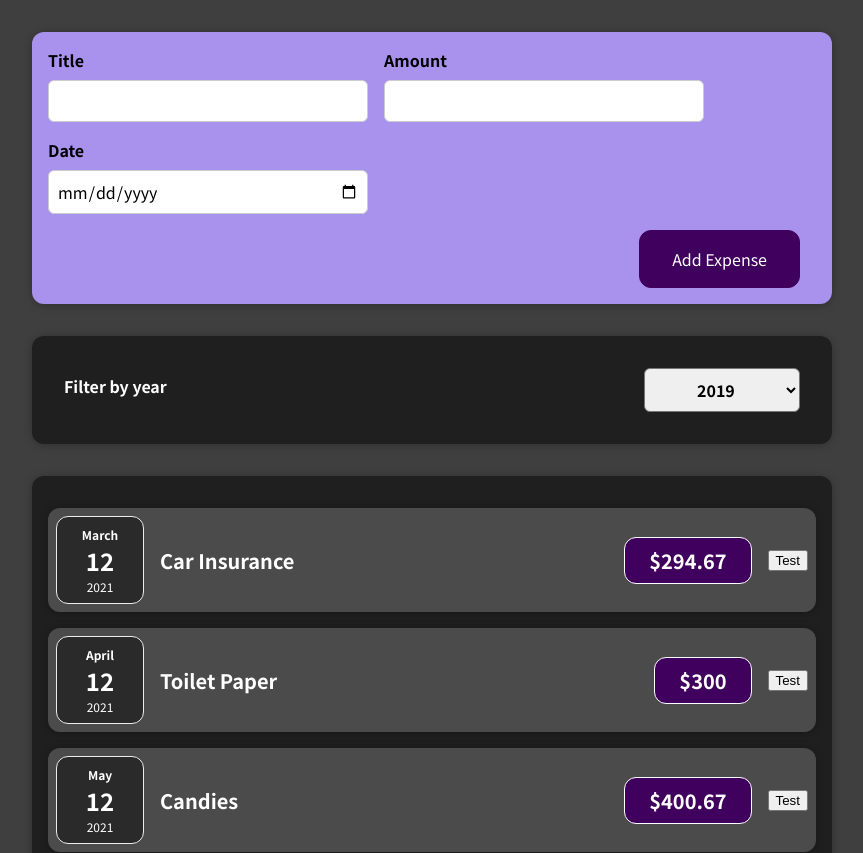
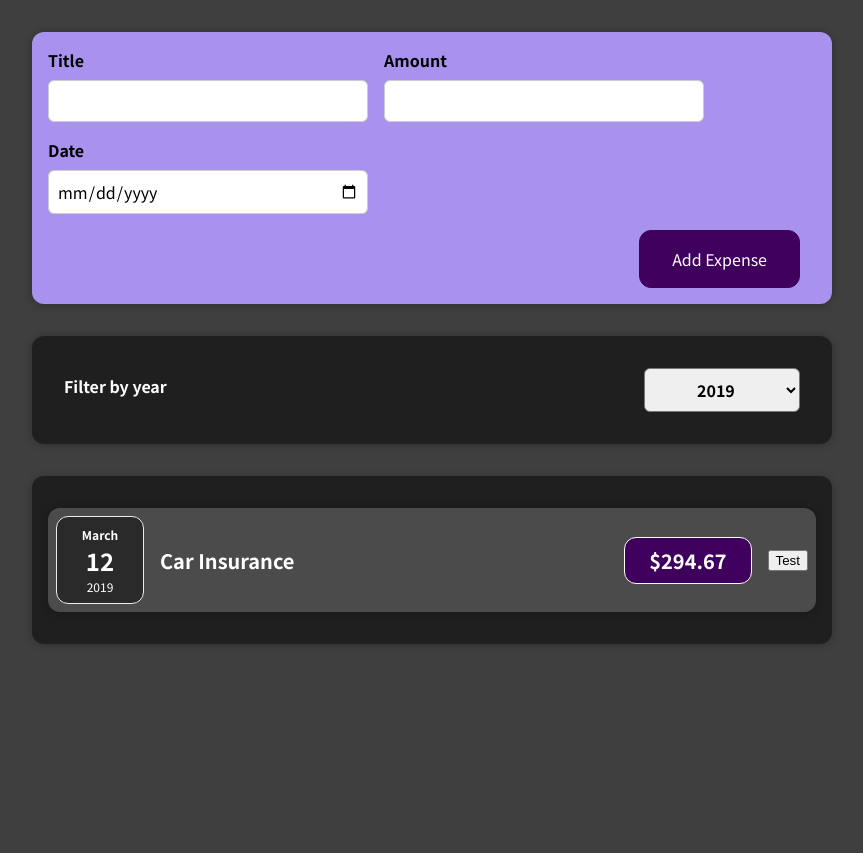
Before and after one commit to motifaithed/react-complete-guide, a React (Create React App) app: page / in a window 1280 px wide. Shown: the top 853 px of the page, without its empty margins (208-1071 px from the left). After the commit the page ends 800 px from the top, so only its background shows below. Built offline with nearby package versions, Linux system fonts and the light colour scheme.

Commit message:
65-66-67 Stateful Lists | Understanding Keys | Adding conditional Return

```diff
--- a/src/App.js
+++ b/src/App.js
@@ -1,27 +1,42 @@
-
-import React from "react";
+import React, { useState } from "react";
 import NewExpense from "./components/NewExpense/NewExpense";
 import Expenses from "./components/Expenses/Expenses";
 
+const expenseData = [
+  {
+    id: "e1",
+    title: "Car Insurance",
+    amount: 294.67,
+    date: new Date(2019, 2, 12),
+  },
+  {
+    id: "e2",
+    title: "Toilet Paper",
+    amount: 300.0,
+    date: new Date(2020, 3, 12),
+  },
+  { id: "e3", title: "Candies", amount: 400.67, date: new Date(2021, 4, 12) },
+  {
+    id: "e4",
+    title: "Chocolates",
+    amount: 250.68,
+    date: new Date(2021, 5, 12),
+  },
+];
+
 function App() {
-  const expenses = [
-    { id:"e1",title: "Car Insurance", amount: 294.67, date: new Date(2021, 2, 12) },
-    { id:"e2",title: "Toilet Paper", amount: 300.00, date: new Date(2021, 3, 12) },
-    { id:"e3",title: "Candies", amount: 400.67, date: new Date(2021, 4, 12) },
-    { id:"e4",title: "Chocolates", amount: 250.68, date: new Date(2021, 5, 12) },
-  ];
+  const [expenses, setExpenses] = useState(expenseData);
 
-  const addExpenseDataHandler = (data)=>{
-    console.log('You are on app js');
-    const returnedData = {
-      ...data
-    }
-    console.log(returnedData);
-  }
+  const addExpenseDataHandler = (data) => {
+    console.log("You are on app js");
+    setExpenses((previousExpense) => {
+      return [data, ...previousExpense];
+    });
+  };
 
   return (
     <div>
-      <NewExpense onAddExpense = {addExpenseDataHandler}></NewExpense>
+      <NewExpense onAddExpense={addExpenseDataHandler}></NewExpense>
       <Expenses item={expenses}></Expenses>
     </div>
   );
--- a/src/components/Expenses/Expenses.js
+++ b/src/components/Expenses/Expenses.js
@@ -6,11 +6,27 @@ import "./Expenses.css";
 
 function Expenses(props) {
   const [filteredYear, setFilteredYear] = useState("2019");
-  console.log(filteredYear);
   const setFilteredYearHandler = (receivedYear) => {
     setFilteredYear(receivedYear);
     console.log("You are at expenses component");
   };
+
+  const filteredExpenses = props.item.filter(
+    (expense) => expense.date.getFullYear().toString() === filteredYear
+  );
+
+  let conditionalContent = <p>No data found</p>;
+
+  if (filteredExpenses.length > 0) {
+    conditionalContent = filteredExpenses.map((expense) => (
+      <ExpenseItem
+        key={expense.id}
+        title={expense.title}
+        amount={expense.amount}
+        date={expense.date}
+      />
+    ));
+  }
   return (
     <div>
       <Card className="expenses">
@@ -19,15 +35,7 @@ function Expenses(props) {
           selected={filteredYear}
         ></ExpensesFilter>
       </Card>
-      <Card className="expenses">
-        {props.item.map((expense) => (
-          <ExpenseItem
-            title={expense.title}
-            amount={expense.amount}
-            date={expense.date}
-          />
-        ))}
-      </Card>
+      <Card className="expenses">{conditionalContent}</Card>
     </div>
   );
 }
```
Also changed, not shown: 1 other file (tests, documents, lock files or other folders).
